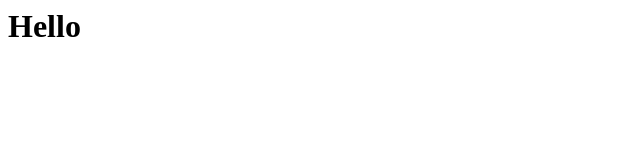
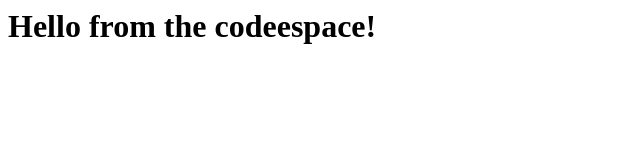
Before and after one commit to luis-sabogal-NTT/skills-code-with-codespaces, a plain HTML site: page index.html in a window 1280 px wide. Shown: the whole page, without its empty margins (0-640 px from the left). Drawn offline with Linux system fonts and the light colour scheme.

Commit message:
Adding hello from the codespace

```diff
--- a/index.html
+++ b/index.html
@@ -1,3 +1,4 @@
 <html>
-  <h1>Hello</h1>
+  <h1>Hello from the codeespace!</h1>
+
 </html>
```
